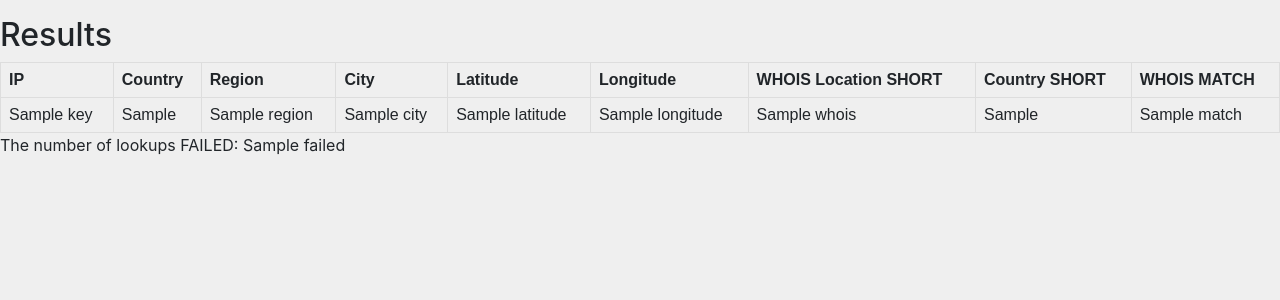
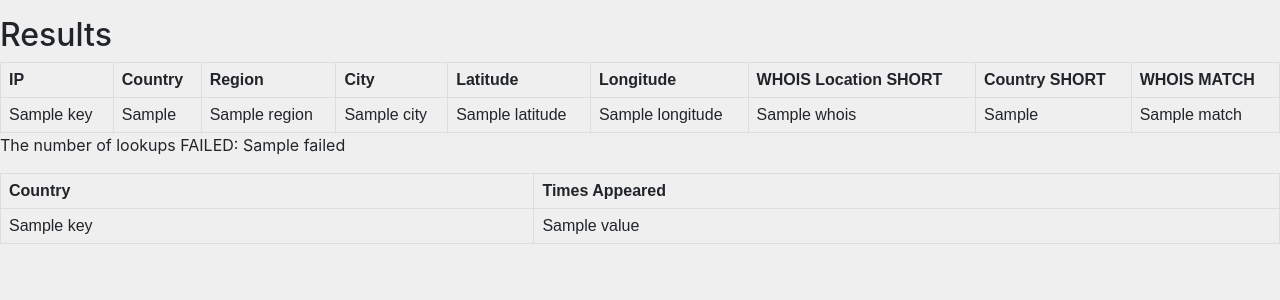
Before and after one commit to GeorgeBloor145/Dissertation, a Python web app: template flask/templates/results.html in a window 1280 px wide. Shown: the part 64-364 px from the top of the page. Run offline with Jinja, Linux system fonts and the light colour scheme; the template is opened without the code that fills it: most values are stand-ins (such as "Sample title", 1, 10 or a date in 2020).

Commit message:
Working ip counter

```diff
--- a/flask/templates/results.html
+++ b/flask/templates/results.html
@@ -19,6 +19,7 @@ tr:nth-child(even) {
 }
 </style>
 <h2>Results</h2>
+
 <table>
   <thead>
     <tr>
@@ -53,6 +54,26 @@ tr:nth-child(even) {
 <p>
     The number of lookups FAILED: {{ failed }}
 </p>
+<table>
+    <thead>
+    <tr>
+        <th>Country</th>
+        <th>Times Appeared</th>
+    </tr>
+    </thead>
+    <tbody>
+    {% for key, value in numberoflocations.items() %}
+    <tr>
+        <td>
+            {{key}}
+        </td>
+        <td>
+            {{value}}
+        </td>
+    </tr>
+    {% endfor %}
+    </tbody>
+</table>
 
 
 </head>
```
